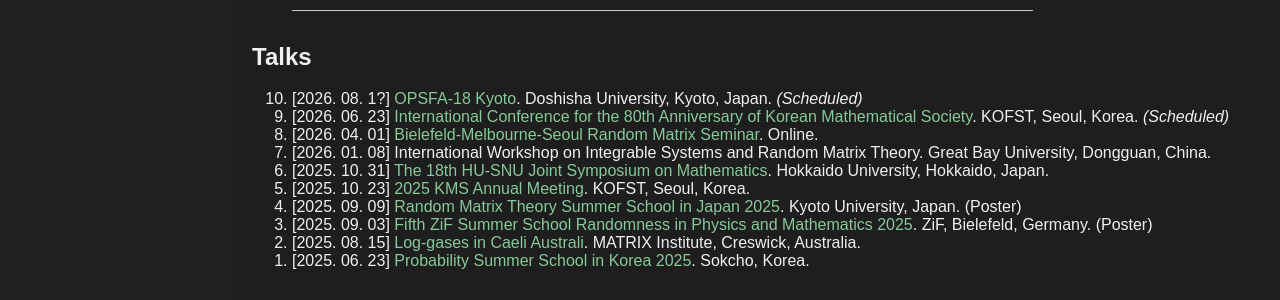
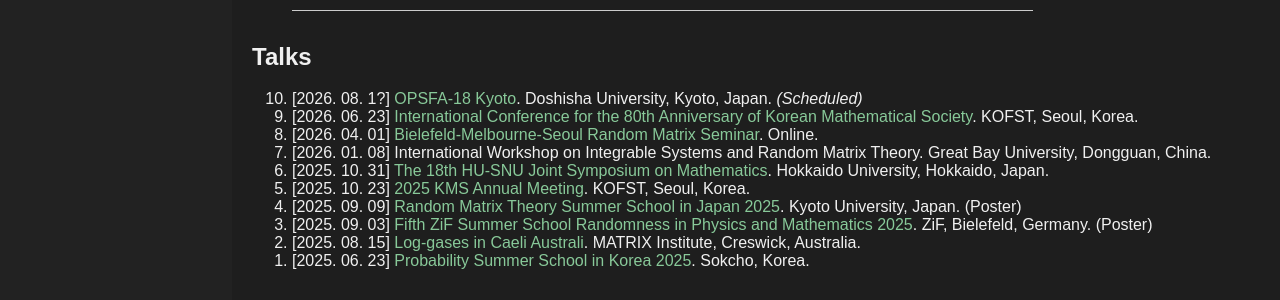
Before and after one commit to y-gJung/y-gJung.github.io, a Jekyll site: the page built from research.md, in a window 1280 px wide and 1048 px high. Shown: the part 730-1030 px from the top of the window. Built offline with Jekyll 4.4.1, drawn with Linux system fonts in a browser that asks for light colours.

Commit message:
Update research.md

```diff
--- a/research.md
+++ b/research.md
@@ -46,7 +46,7 @@
     [2026. 08. 1?] <a href="https://opsfa18.com/">OPSFA-18 Kyoto</a>. Doshisha University, Kyoto, Japan. <em>(Scheduled)</em>
   </li>
   <li>
-    [2026. 06. 23] <a href="https://www.kms.or.kr/conference/meeting/index.html?period=91">International Conference for the 80th Anniversary of Korean Mathematical Society</a>. KOFST, Seoul, Korea. <em>(Scheduled)</em>
+    [2026. 06. 23] <a href="https://www.kms.or.kr/conference/meeting/index.html?period=91">International Conference for the 80th Anniversary of Korean Mathematical Society</a>. KOFST, Seoul, Korea.
   </li>
   <li>
     [2026. 04. 01] <a href="https://sites.google.com/view/bms-rmt-seminar/home?authuser=0">Bielefeld-Melbourne-Seoul Random Matrix Seminar</a>. Online.
```
